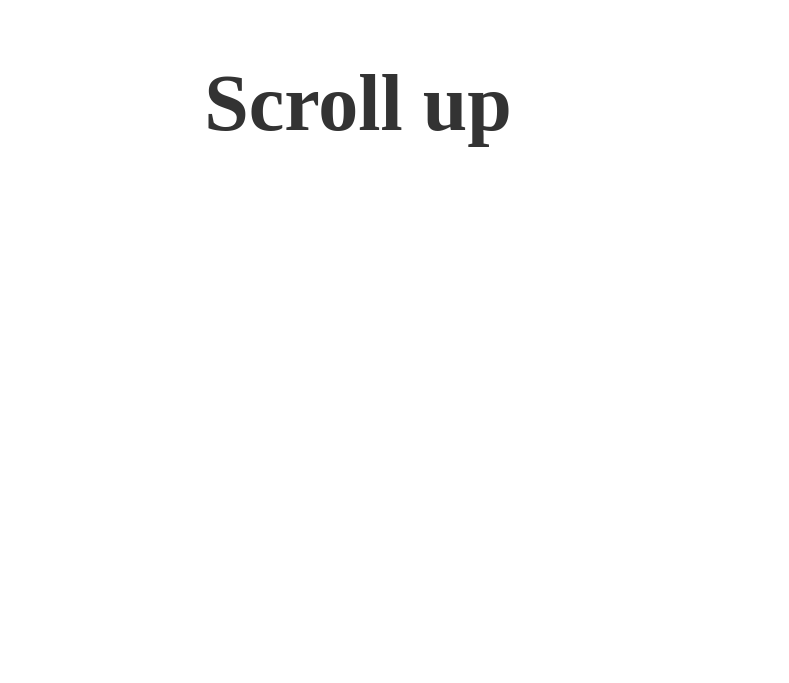
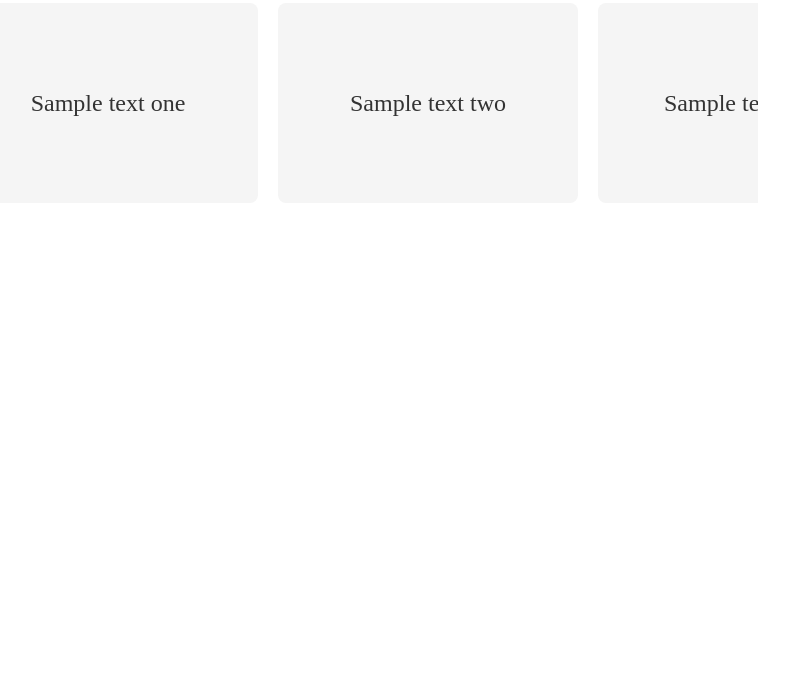
Before and after one commit to ChamilFonseka/css-playground, a plain HTML site: page scroll-animations/index.html in a window 1280 px wide. Shown: the part 5097-5780 px from the top of the page, without its empty margins (282-1071 px from the left). Before the commit the page ends 5600 px from the top, so only its background shows below. Drawn offline with Linux system fonts and the light colour scheme.

Commit message:
Horizontal Scroll

```diff
--- a/scroll-animations/index.html
+++ b/scroll-animations/index.html
@@ -45,6 +45,18 @@
         </div>
     </section>
     <section>
+        <div class="horizontal-scroll-wrapper">
+            <div class="horizontal-scroll">
+                <div class="card">Sample text one</div>
+                <div class="card">Sample text two</div>
+                <div class="card">Sample text three</div>
+                <div class="card">Sample text four</div>
+                <div class="card">Sample text five</div>
+            </div>
+        </div>
+    </section>
+    </section>
+    <section>
         <h1>Scroll up</h1>
     </section>
 </body>
--- a/scroll-animations/style.css
+++ b/scroll-animations/style.css
@@ -157,3 +157,31 @@ h1 {
         filter: blur(0);
     }
 }
+
+.horizontal-scroll-wrapper {
+    overflow-x: auto;
+    scroll-snap-type: x mandatory;
+    scroll-behavior: smooth;
+    scrollbar-width: thin;
+    scrollbar-color: #E5E7E9 #424949;
+    width: 800px;
+}
+
+.horizontal-scroll {
+    display: flex;
+    gap: 20px;
+}
+
+.card {
+    flex-shrink: 0;
+    /* min-width: 300px; */
+    width: 300px;
+    height: 200px;
+    background-color: #f5f5f5;
+    border-radius: 8px;
+    display: flex;
+    align-items: center;
+    justify-content: center;
+    font-size: 1.5rem;
+    color: #333;
+}
```
